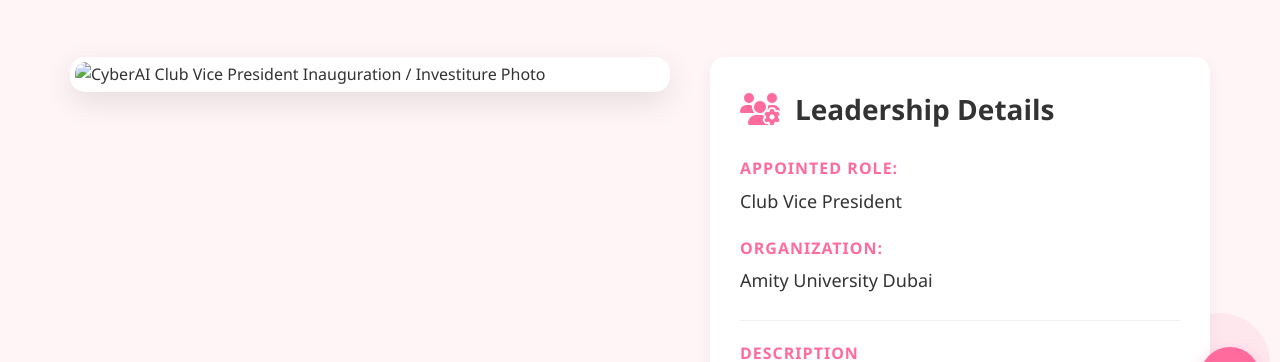
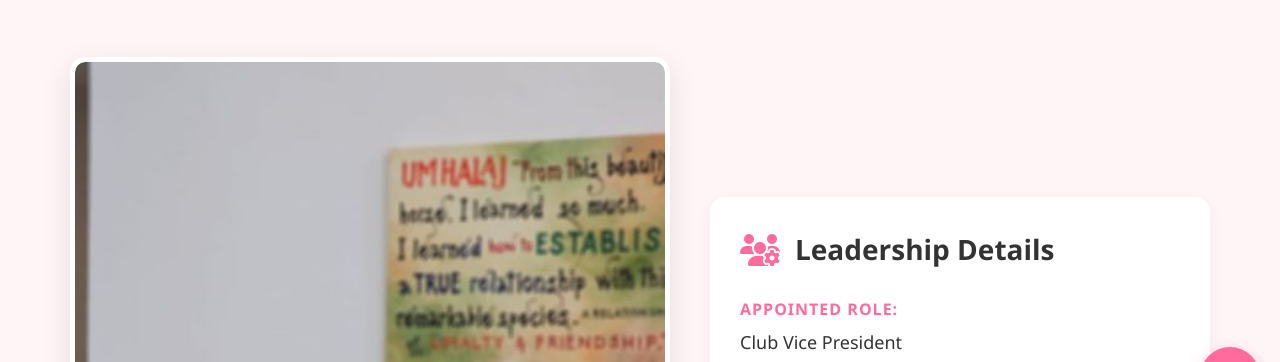
Before and after one commit to rochb005/portfolio-rochelle, a plain HTML site: page vp.html in a window 1280 px wide. Shown: the part 373-735 px from the top of the page. Drawn offline with Linux system fonts and the light colour scheme.

Commit message:
Update image source from vp.jpeg to vp.jpg

```diff
--- a/vp.html
+++ b/vp.html
@@ -226,7 +226,7 @@
         <div class="certificate-container">
             <div class="certificate-image-container">
                 <div class="single-image-frame">
-                    <img src="vp.jpeg" alt="CyberAI Club Vice President Inauguration / Investiture Photo">
+                    <img src="vp.jpg" alt="CyberAI Club Vice President Inauguration / Investiture Photo">
                 </div>
             </div>
 
```
